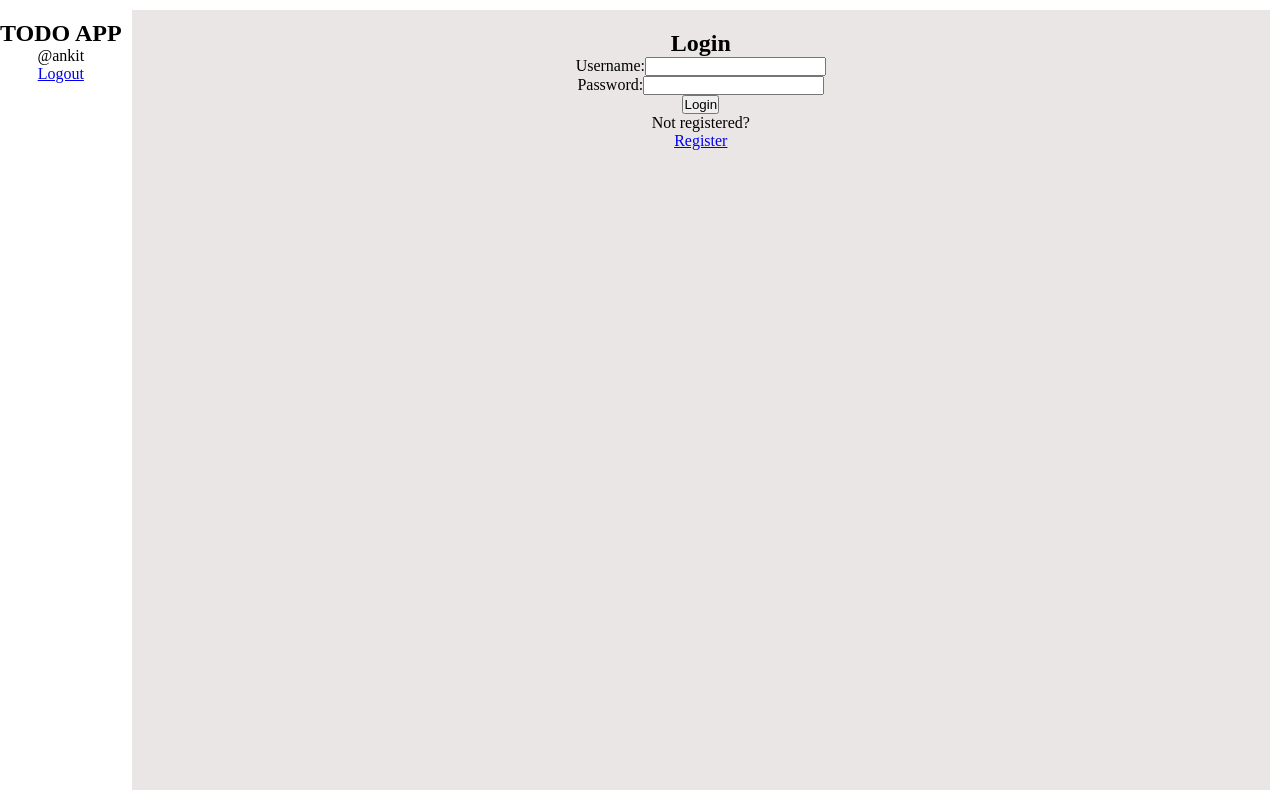
After one commit to akgupta2002D/test_django, a Django app: page /login/ in a window 1280 px wide. The commit adds this page. Run offline with Django 5.2, Linux system fonts and the light colour scheme.

Commit message:
Basic Authentication System Using Default User Model Implemented

```diff
--- a/testProject/testProject/settings.py
+++ b/testProject/testProject/settings.py
@@ -126,3 +126,9 @@ MEDIA_URL = '/media/'
 # https://docs.djangoproject.com/en/5.0/ref/settings/#default-auto-field
 
 DEFAULT_AUTO_FIELD = "django.db.models.BigAutoField"
+
+
+# Login redirect
+
+LOGIN_REDIRECT_URL = '/'
+LOGOUT_REDIRECT_URL = '/login/'
--- a/testProject/todoApp/templates/todoApp/base.html
+++ b/testProject/todoApp/templates/todoApp/base.html
@@ -1,6 +1,7 @@
 {% load static %}
 <!DOCTYPE html>
 <html lang="en">
+
 <head>
 	<meta charset="UTF-8" />
 	<meta http-equiv="X-UA-Compatible" content="IE=edge" />
@@ -11,17 +12,24 @@
 
 	<title>{%block title%}Base Layout{%endblock%}</title>
 </head>
+
 <body>
 	<div class="container">
-			<div class="user_data">
-				<h2>USER NAME:</h2>
-				{{name}}
+		<div class="side-bar">
+			<h2>TODO APP</h2>
+			<p>@ankit</p>
+			<p><a href="{% url 'logout' %}">Logout</a></p>
 		</div>
+
 		<div class="tasksDisplay">
+			{%block body%}
 			<h2>Tasks</h2>
+			{%endblock%}
 		</div>
+
 	</div>
 
 
 </body>
+
 </html>
--- /dev/null
+++ b/testProject/todoApp/templates/todoApp/login.html
@@ -0,0 +1,17 @@
+{% extends "todoApp/base.html" %} {% block body %}
+<h2>Login</h2>
+<form method="post">
+    {% csrf_token %}
+    <p><label for="username">Username:</label><input type="text" name="username" id="username"></p>
+    <p><label for="password">Password:</label><input type="password" name="password" id="password"></p>
+    <button type="submit">Login</button>
+</form>
+
+<div>
+    <p>Not registered?</p>
+    <p><a href="{% url 'register' %}">Register</a></p>
+</div>
+{% if error %}
+<p style="color: red;">{{ error }}</p>
+{% endif %}
+{%endblock%}
--- a/testProject/todoApp/urls.py
+++ b/testProject/todoApp/urls.py
@@ -2,5 +2,8 @@ from django.urls import path
 from .import views
 
 urlpatterns = [
-    path('', views.base, name='base')
+    path('', views.base, name='base'),
+    path('login/', views.login_view, name='login'),
+    path('logout/', views.logout, name='logout'),
+    path('register/', views.register, name='register')
 ]
--- a/testProject/todoApp/views.py
+++ b/testProject/todoApp/views.py
@@ -1,4 +1,9 @@
-from django.shortcuts import render
+from django.contrib.auth import logout
+from django.contrib.auth import authenticate, login
+from django.contrib.auth.models import User
+from .forms import UserRegistrationForm
+from django.contrib.auth import login
+from django.shortcuts import render, redirect
 
 # Create your views here.
 
@@ -8,3 +13,35 @@ def base(request):
         "name": "Ankit",
     }
     return render(request, "todoApp/base.html", context)
+
+
+def register(request):
+    if request.method == 'POST':
+        form = UserRegistrationForm(request.POST)
+        if form.is_valid():
+            user = form.save(commit=False)
+            user.set_password(form.cleaned_data['password'])
+            user.save()
+            login(request, user)
+            return redirect('login')
+    else:
+        form = UserRegistrationForm()
+    return render(request, 'todoApp/register.html', {'form': form})
+
+
+def login_view(request):
+    if request.method == 'POST':
+        username = request.POST['username']
+        password = request.POST['password']
+        user = authenticate(request, username=username, password=password)
+        if user is not None:
+            login(request, user)
+            return redirect('base')
+        else:
+            return render(request, 'todoApp/login.html', {'error': 'Invalid credentials'})
+    return render(request, 'todoApp/login.html')
+
+
+def logout(request):
+
+    return redirect('login')
```
Also changed, not shown: testProject/todoApp/forms.py (added, +11 -0 lines), testProject/todoApp/templates/todoApp/register.html (added, +8 -0 lines). Lines whose indentation alone changed are shown as unchanged.
